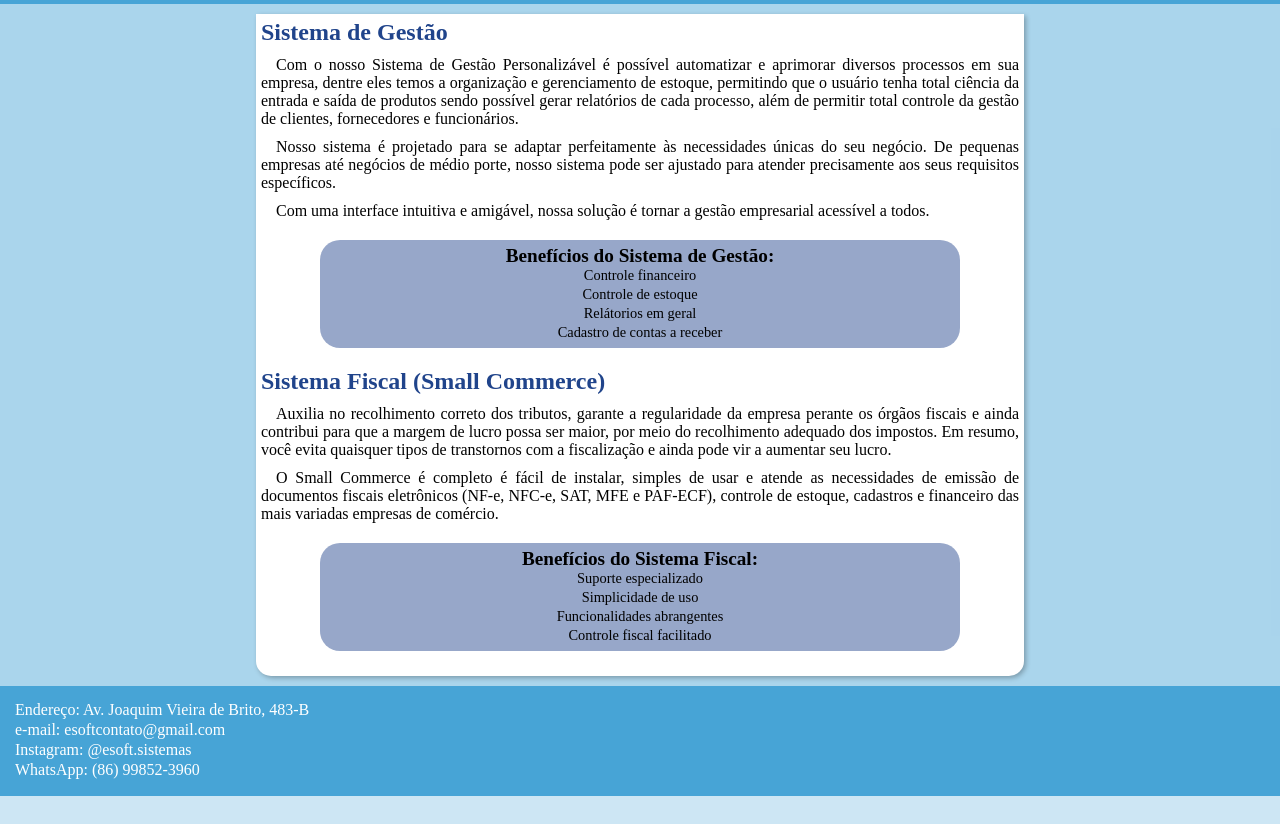
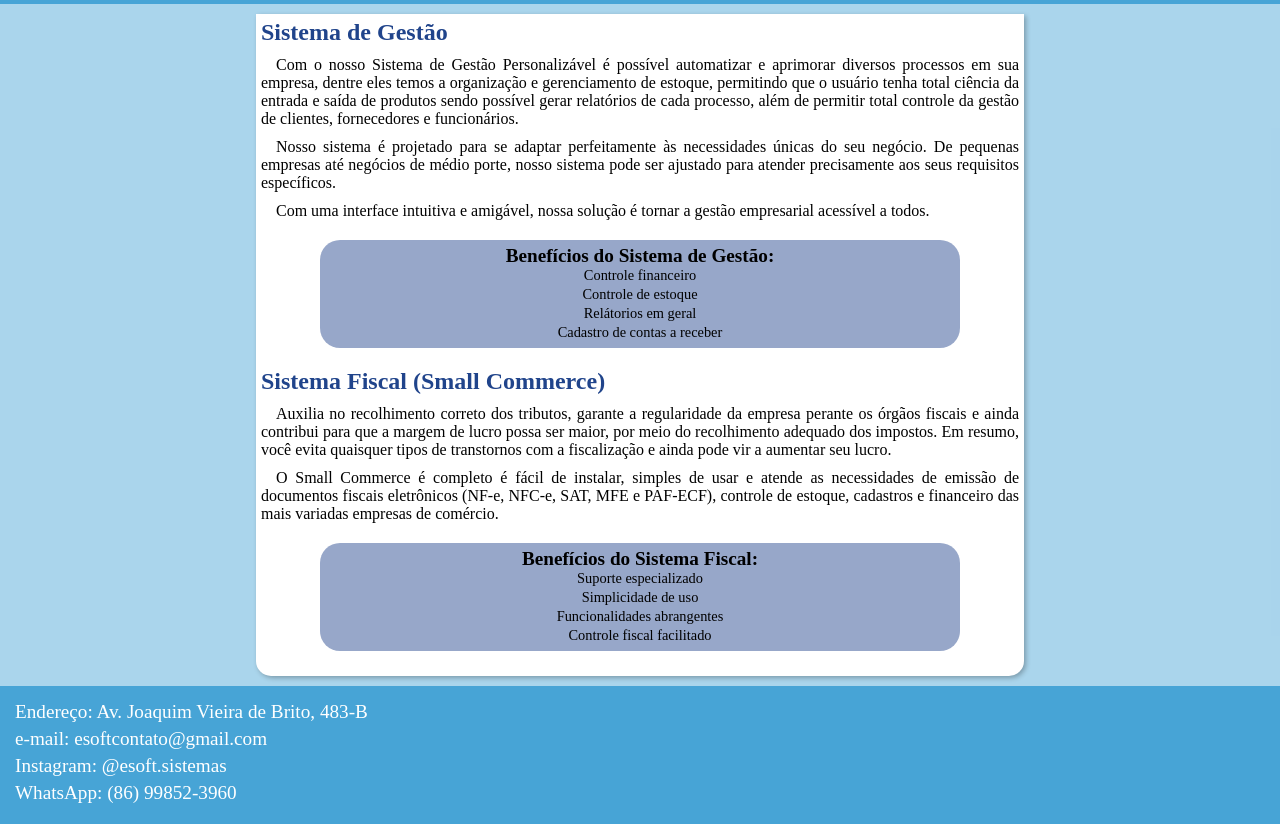
Before and after one commit to Samueljhc/esoft, a plain HTML site: page index.html in a window 1280 px wide. Shown: the part 127-951 px from the top of the page. Before the commit the page ends 923 px from the top, so only its background shows below. Drawn offline with Linux system fonts and the light colour scheme.

Commit message:
Atualização

```diff
--- a/responsivo.css
+++ b/responsivo.css
@@ -5,6 +5,11 @@
 
     main {
         width: 80vw;
+    }
+
+    footer p {
+        font-size: 1.1em;
+        margin-bottom: 5px;
     }
 }
 
@@ -20,4 +25,9 @@
     aside {
         width: 50vw;
     }
+
+    footer p {
+        font-size: 1.2em;
+        margin-bottom: 5px;
+    }
 }
```
